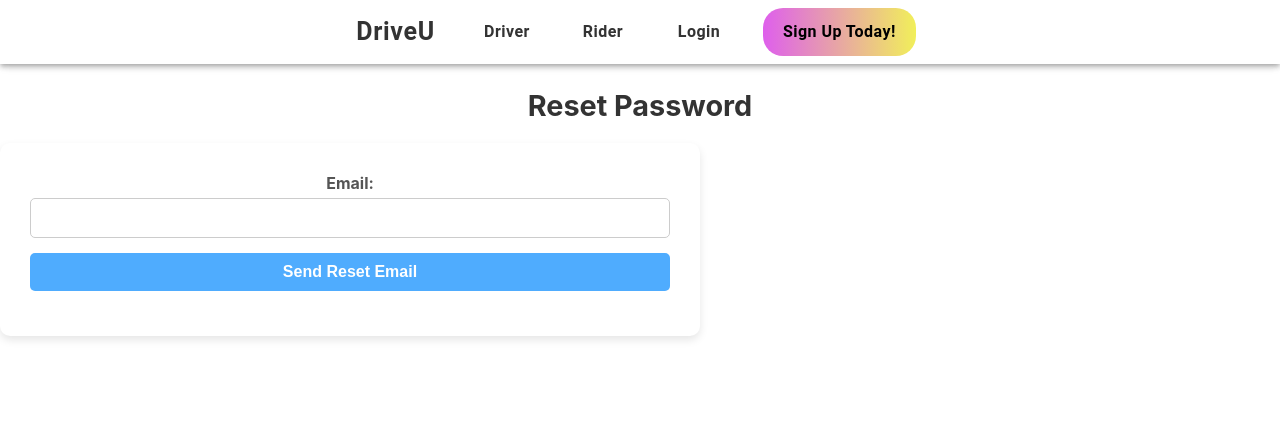
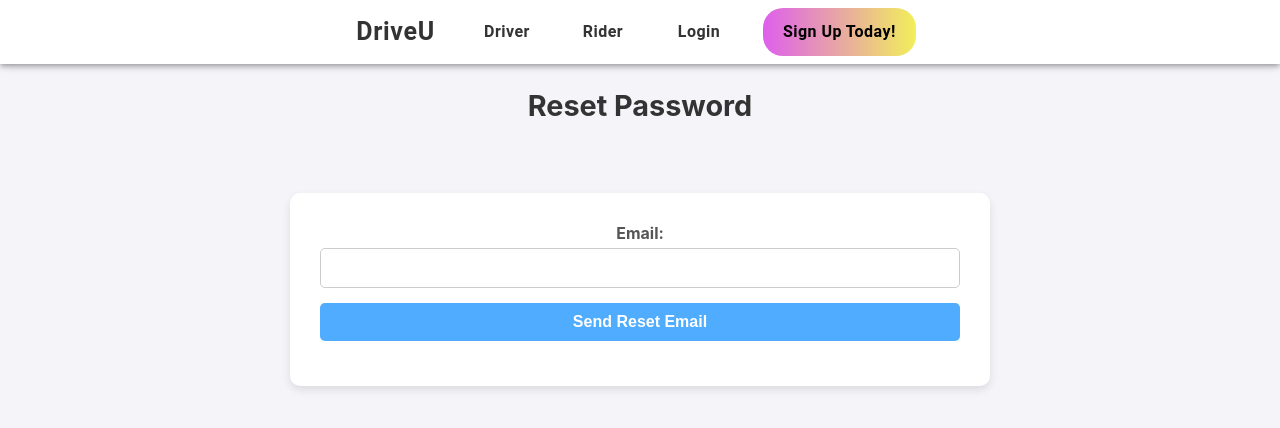
Before and after one commit to G23-DriveU/DriveU-Website, a React (Create React App) app: page /forgotpassword in a window 1280 px wide. Shown: the top 428 px of the page. Built offline with nearby package versions, Linux system fonts and the light colour scheme; no server answers.

Commit message:
Fixed forgot password

```diff
--- a/src/styles/Login.css
+++ b/src/styles/Login.css
@@ -64,6 +64,25 @@
     background-color: #3a8edb;
   }
 
+  .forgot-password {
+    display: flex;
+    align-items: center;
+    min-height: 100vh;
+    background-color: #f4f4f9;
+    flex-direction: column;
+  }
+
+  .forgot-password > .form-container {
+    background: white;
+    padding: 30px;
+    border-radius: 10px;
+    box-shadow: 0 4px 8px rgba(0, 0, 0, 0.1);
+    max-width: 50vw;
+    width: 100%;
+    text-align: center;
+    margin-top: 50px;
+  }
+
   .forgot-password-link {
     display: block;
     text-align: right;
```
